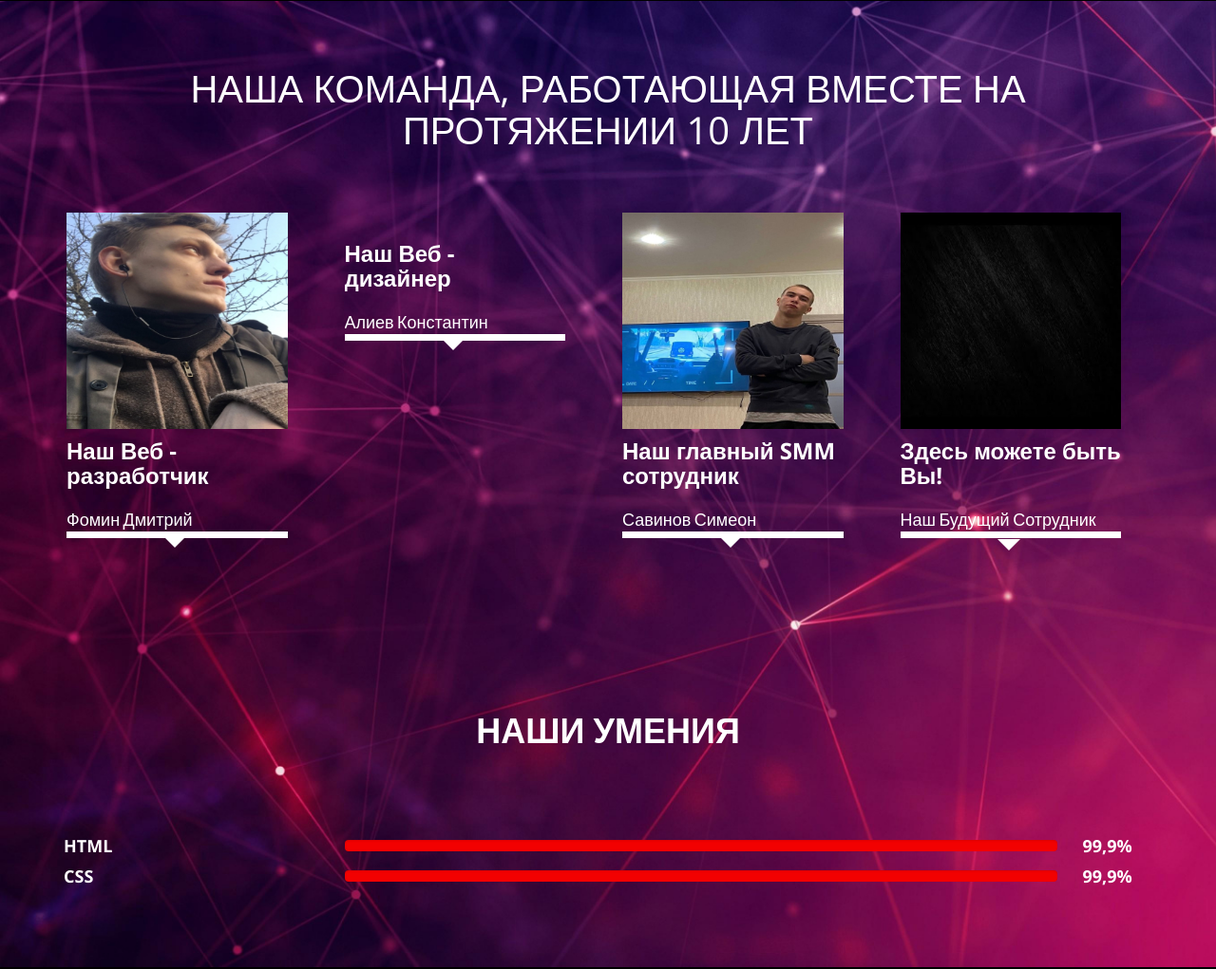
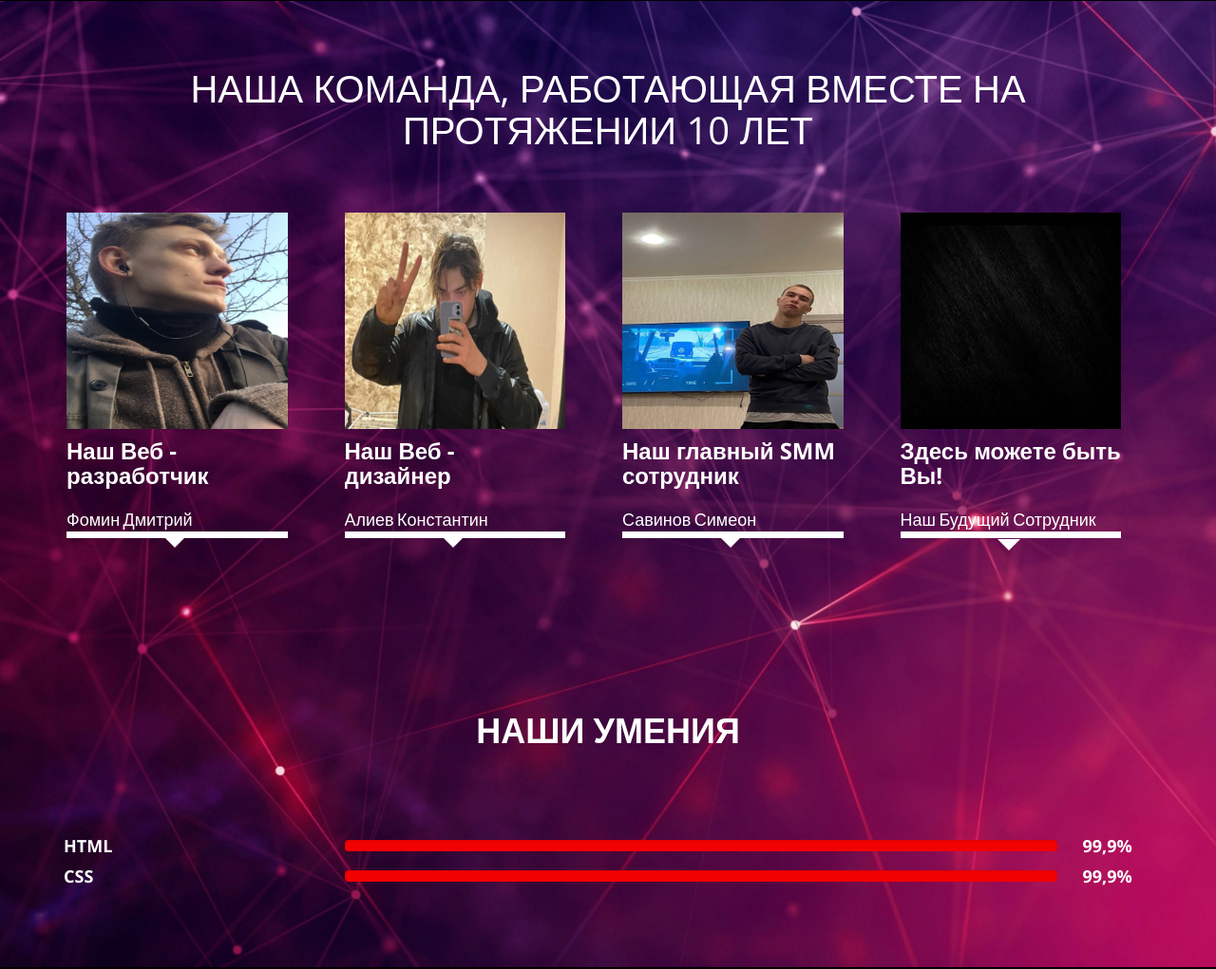
Before and after one commit to Madicloud9/cloud9madi, a plain HTML site: page index.html in a window 1280 px wide. Shown: the part 1379-2400 px from the top of the page at 95% size. Drawn offline with nearby package versions, Linux system fonts and the light colour scheme; some packages are replaced by stand-ins of ours.

Commit message:
Update index.html

```diff
--- a/index.html
+++ b/index.html
@@ -173,7 +173,7 @@
 
 					<div class="single-team">
 
-						<img src="img/uzbek.jpg" alt="">
+						<img src="img/uzbek.png" alt="">
 
 
 						<h3>Наш Веб - дизайнер</h3>
```
